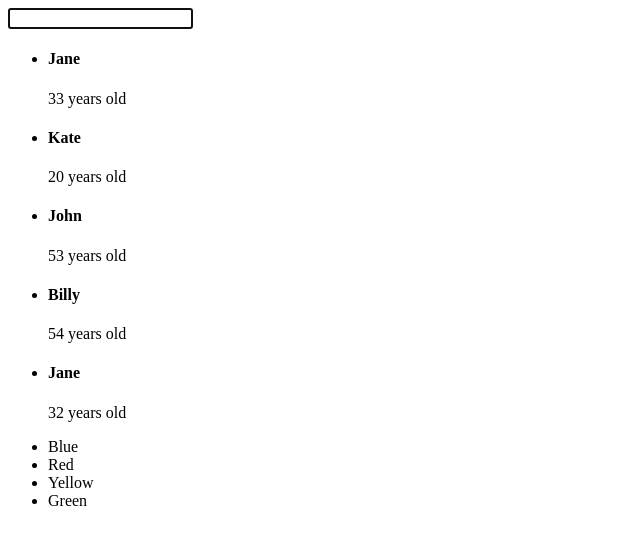
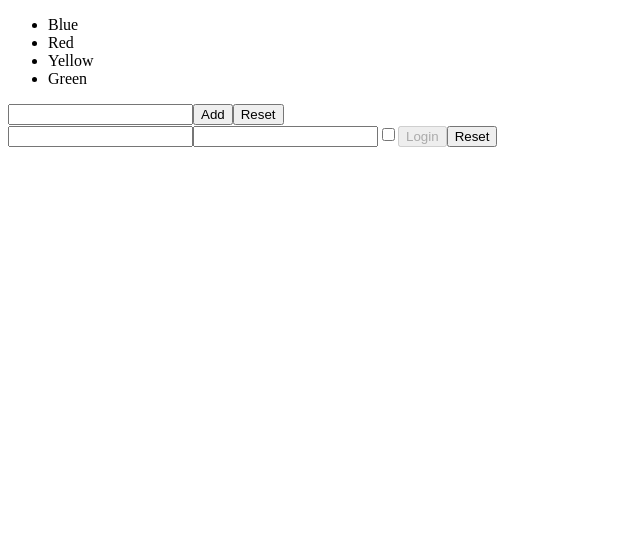
Before and after one commit to NicolasPapappicco/Esercizi-React, a React (Vite) app: page / in a window 1280 px wide. Shown: the top 544 px of the page, without its empty margins (0-640 px from the left). Built offline with nearby package versions, Linux system fonts and the light colour scheme.

Commit message:
es Lists and State

```diff
--- a/src/App.jsx
+++ b/src/App.jsx
@@ -4,22 +4,13 @@ import { InteractiveWelcome } from "./InteractiveWelcome";
 import { Login } from "./Login";
 import { MyForm } from "./MyForm";
 import { MyList } from "./MyList";
+import { TodoList } from "./TodoList";
 import { UncontrolledLogin } from "./UncontrolledLogin";
 
 
 export function App() {
     return (
         <div>
-            <FocusableInput/>
-            <MyList
-                items={[
-                    {id: 1, name: "Jane", age: 33},
-                    {id: 2, name: "Kate", age: 20},
-                    {id: 3, name: "John", age: 53},
-                    {id: 4, name: "Billy", age: 54},
-                    {id: 5, name: "Jane", age: 32},
-                ]}
-            />
             <Colors
                 array={[
                     {id: 1, name: "Blue"},
@@ -28,6 +19,8 @@ export function App() {
                     {id: 4, name: "Green"},
                 ]}
             />
+            <TodoList/>
+            <Login/>
         </div>
     )
 }
--- /dev/null
+++ b/src/TodoList.jsx
@@ -0,0 +1,53 @@
+import { useState } from "react"
+
+export function TodoList() {
+    const [todos, setTodos] = useState([])
+    const [inputValue, setInputValue] = useState("");
+
+    function handleInputChange(event) {
+        setInputValue(event.target.value);
+    }
+
+    function handleButtonClick(event) {
+        const name = event.target.name;
+        const id = event.target.id;
+
+        switch (name) {
+            case "add":
+                setTodos((todo) => {
+                    return [
+                        ...todo,
+                        inputValue
+                    ]
+                })
+                setInputValue("")
+                break;
+            case "remove":
+                setTodos(todos.filter((todo) => todo !== id));
+                break;
+            case "reset":
+                setTodos([]);
+                break;
+            default:
+                break;
+        }
+    }
+
+    return (
+        <div>
+            <ul>
+                {todos.map((todo, index) => (
+                    <>
+                        <li key={index}>
+                            {todo}
+                            <button name="remove" id={todo} onClick={handleButtonClick}>Remove</button>
+                        </li>
+                    </>
+                ))}
+            </ul>
+                <input name="input" type="text" value={inputValue} onChange={handleInputChange}/>
+                <button name="add" onClick={handleButtonClick}>Add</button>
+                <button name="reset" onClick={handleButtonClick}>Reset</button>
+        </div>
+    )
+}
```
